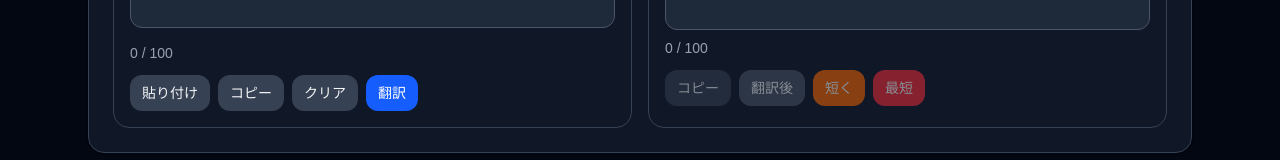
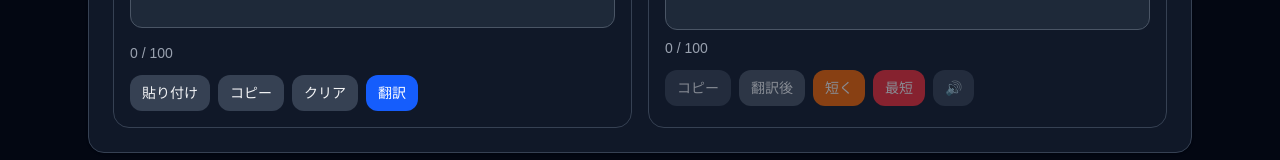
Before and after one commit to mydland777-cyber/baribari-translate-web, a Next.js app: page / in a window 1280 px wide. Shown: the part 540-700 px from the top of the page. Built offline with nearby package versions, Linux system fonts and the light colour scheme.

Commit message:
Add speech button for chat translation

```diff
--- a/app/page.tsx
+++ b/app/page.tsx
@@ -1,6 +1,6 @@
 "use client";
 
-import { ChangeEvent, useRef, useState } from "react";
+import { ChangeEvent, useEffect, useRef, useState } from "react";
 import Tesseract from "tesseract.js";
 
 type Mode = "chat" | "mail";
@@ -107,14 +107,26 @@ function formatScreenshotTextForDisplay(text: string) {
     .trim();
 }
 
+function getSpeechLang(languageCode: LanguageCode) {
+  if (languageCode === "ja") return "ja-JP";
+  if (languageCode === "en") return "en-US";
+  if (languageCode === "zh") return "zh-CN";
+  if (languageCode === "ko") return "ko-KR";
+  if (languageCode === "th") return "th-TH";
+  if (languageCode === "id") return "id-ID";
+  return "en-US";
+}
+
 function TranslatePanel({
   title,
   limit,
   visible,
+  enableSpeech = false,
 }: {
   title: string;
   limit: number;
   visible: boolean;
+  enableSpeech?: boolean;
 }) {
   const [selectedSourceLanguage, setSelectedSourceLanguage] = useState<LanguageOption>(
     sourceLanguages[0]
@@ -134,6 +146,9 @@ function TranslatePanel({
   const [errorMessage, setErrorMessage] = useState("");
   const [inputCopied, setInputCopied] = useState(false);
   const [translatedCopied, setTranslatedCopied] = useState(false);
+  const [speaking, setSpeaking] = useState(false);
+
+  const speechUtteranceRef = useRef<SpeechSynthesisUtterance | null>(null);
 
   const inputCount = inputText.length;
 
@@ -155,6 +170,14 @@ function TranslatePanel({
   const wrapperClass = "mx-auto w-full max-w-6xl";
   const textareaHeightClass = isMail ? "h-72" : "h-40";
   const resultMinHeightClass = isMail ? "min-h-92" : "min-h-60";
+
+  useEffect(() => {
+    return () => {
+      if (typeof window !== "undefined" && "speechSynthesis" in window) {
+        window.speechSynthesis.cancel();
+      }
+    };
+  }, []);
 
   const getButtonClass = (
     tone: "gray" | "blue" | "orange" | "red" | "copyGlow" | "activeGray" = "gray"
@@ -276,7 +299,53 @@ function TranslatePanel({
     }
   };
 
+  const stopSpeech = () => {
+    if (typeof window === "undefined" || !("speechSynthesis" in window)) return;
+    window.speechSynthesis.cancel();
+    speechUtteranceRef.current = null;
+    setSpeaking(false);
+  };
+
+  const handleSpeak = () => {
+    const cleanedText = currentDisplayedText.replace(/^\[[a-z]{2}\]\s*/, "").trim();
+
+    if (!cleanedText) return;
+
+    if (typeof window === "undefined" || !("speechSynthesis" in window)) {
+      alert("このブラウザは音声読み上げに対応していません");
+      return;
+    }
+
+    try {
+      window.speechSynthesis.cancel();
+
+      const utterance = new SpeechSynthesisUtterance(cleanedText);
+      utterance.lang = getSpeechLang(selectedTargetLanguage.code);
+      utterance.rate = 1;
+      utterance.pitch = 1;
+      utterance.volume = 1;
+
+      utterance.onend = () => {
+        setSpeaking(false);
+        speechUtteranceRef.current = null;
+      };
+
+      utterance.onerror = () => {
+        setSpeaking(false);
+        speechUtteranceRef.current = null;
+      };
+
+      speechUtteranceRef.current = utterance;
+      setSpeaking(true);
+      window.speechSynthesis.speak(utterance);
+    } catch {
+      setSpeaking(false);
+      alert("音声再生に失敗しました");
+    }
+  };
+
   const clearAllResults = () => {
+    stopSpeech();
     setResultsByLanguage(createEmptyResults());
     setCurrentView("translated");
   };
@@ -289,6 +358,7 @@ function TranslatePanel({
     }
 
     try {
+      stopSpeech();
       setLoading(true);
       setErrorMessage("");
 
@@ -318,6 +388,7 @@ function TranslatePanel({
 
   const handleShowTranslated = () => {
     if (!currentLanguageResults.translated.trim()) return;
+    stopSpeech();
     setCurrentView("translated");
   };
 
@@ -328,11 +399,13 @@ function TranslatePanel({
     if (!currentLanguageResult.translated.trim()) return;
 
     if (currentLanguageResult.shortened.trim()) {
+      stopSpeech();
       setCurrentView("shortened");
       return;
     }
 
     try {
+      stopSpeech();
       setLoading(true);
       setErrorMessage("");
 
@@ -365,11 +438,13 @@ function TranslatePanel({
     if (!currentLanguageResult.translated.trim()) return;
 
     if (currentLanguageResult.shortest.trim()) {
+      stopSpeech();
       setCurrentView("shortest");
       return;
     }
 
     try {
+      stopSpeech();
       setLoading(true);
       setErrorMessage("");
 
@@ -401,12 +476,14 @@ function TranslatePanel({
   };
 
   const handleClearInput = () => {
+    stopSpeech();
     setInputText("");
     clearAllResults();
     setErrorMessage("");
   };
 
   const handleToneChange = (tone: ToneType) => {
+    stopSpeech();
     setSelectedTone(tone);
     clearAllResults();
     setErrorMessage("");
@@ -535,7 +612,10 @@ function TranslatePanel({
                 <button
                   key={language.code}
                   type="button"
-                  onClick={() => setSelectedTargetLanguage(language)}
+                  onClick={() => {
+                    stopSpeech();
+                    setSelectedTargetLanguage(language);
+                  }}
                   className={
                     active
                       ? "rounded-xl bg-blue-600 px-2.5 py-2 text-sm font-medium text-white transition active:scale-95"
@@ -587,7 +667,7 @@ function TranslatePanel({
             {translatedCount} / {limit}
           </div>
 
-          <div className="mt-3 flex flex-wrap gap-2">
+          <div className="mt-3 flex flex-wrap items-center gap-2">
             <button
               type="button"
               onClick={handleCopyTranslated}
@@ -632,6 +712,19 @@ function TranslatePanel({
             >
               最短
             </button>
+
+            {enableSpeech ? (
+              <button
+                type="button"
+                onClick={speaking ? stopSpeech : handleSpeak}
+                disabled={!currentDisplayedText.trim()}
+                className={speaking ? getButtonClass("activeGray") : getButtonClass("gray")}
+                aria-label={speaking ? "音声停止" : "音声再生"}
+                title={speaking ? "音声停止" : "音声再生"}
+              >
+                {speaking ? "■" : "🔊"}
+              </button>
+            ) : null}
           </div>
         </div>
       </div>
@@ -1010,7 +1103,12 @@ export default function Home() {
         </header>
 
         <div className="space-y-4">
-          <TranslatePanel title="チャットモード" limit={100} visible={mode === "chat"} />
+          <TranslatePanel
+            title="チャットモード"
+            limit={100}
+            visible={mode === "chat"}
+            enableSpeech={true}
+          />
 
           <div className={mode === "mail" ? "block space-y-4" : "hidden"}>
             <TranslatePanel title="同盟メール 1" limit={220} visible={true} />
```
